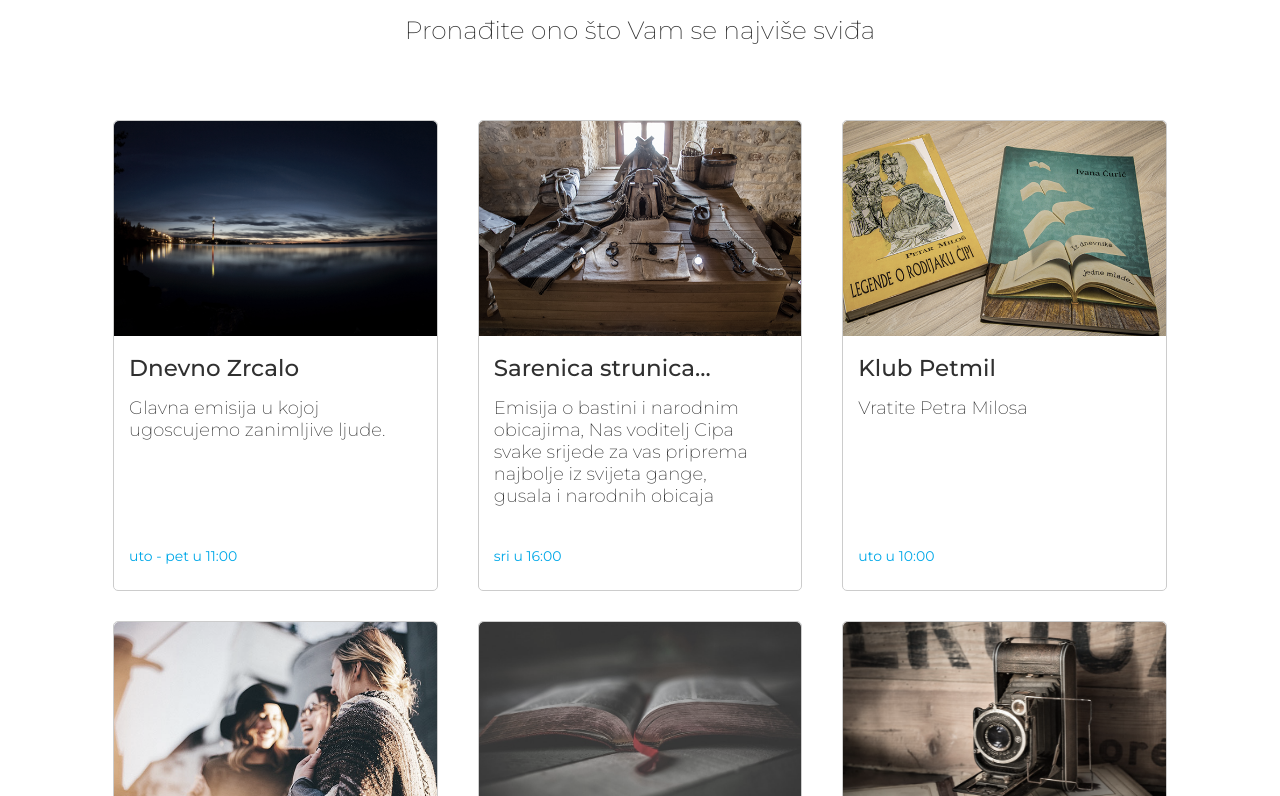
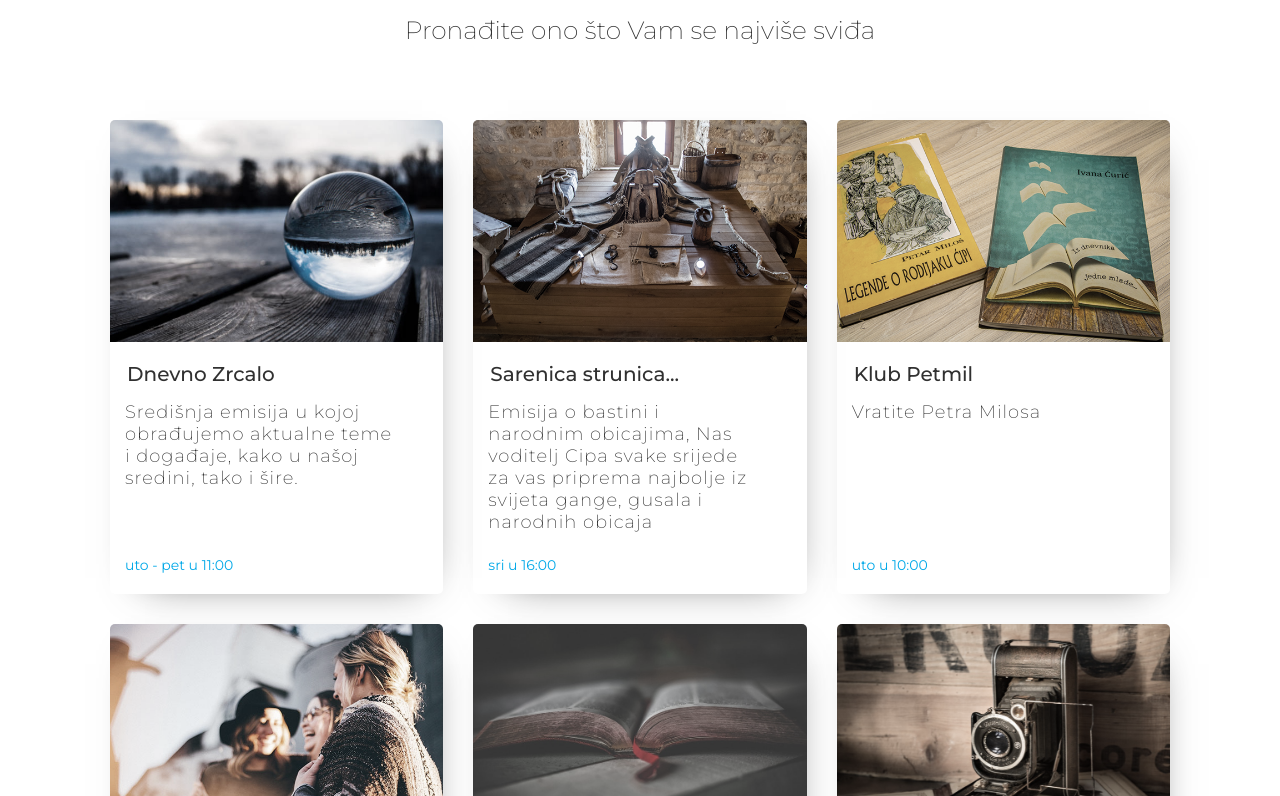
Before and after one commit to MilicTG/radio-tg, a React (Create React App) app: page / in a window 1280 px wide. Shown: the part 924-1720 px from the top of the page. Built offline with nearby package versions, Linux system fonts and the light colour scheme; no server answers.

Commit message:
Need better cards

```diff
--- a/src/components/showCard/showCard.style.js
+++ b/src/components/showCard/showCard.style.js
@@ -3,48 +3,55 @@ import { theme } from '../../styles/theme';
 import { device } from '../../styles/responsive';
 
 export const cardContainer = styled.div`
-   width: 100%;
-   padding-bottom: 2.5rem;
    margin: 0 auto;
    cursor: pointer;
-   border: 1px solid #ccc;
+   border: none;
    border-radius: 5px;
    transition: all 0.2s ease-in-out;
-   :hover {
-      border: 1.1px solid #777;
-   }
+   box-shadow: 7px 12px 40px -28px rgba(66, 66, 66, 1);
    a {
       text-decoration: none;
+   }
+   :hover {
+      box-shadow: 9px 12px 66px -31px rgba(66, 66, 66, 1);
    }
 `;
 
 export const cardTitle = styled.h2`
    color: ${theme.colorFont};
-   font-size: 2rem;
+   font-size: 1.8rem;
    font-weight: 500;
-   padding: 1.5rem 0 0 1.5rem;
+   padding: 1.7rem 0 0 1.7rem;
    @media ${device.deviceTablet} {
       font-size: 1.8rem;
    }
    @media ${device.deviceTabletLand} {
-      font-size: 2.1rem;
+      font-size: 1.8rem;
    }
    @media ${device.deviceDesktop} {
-      font-size: 2.3rem;
+      font-size: 2rem;
    }
 `;
 
 export const cardImg = styled.img`
    width: 100%;
+   height: 30%;
    border-radius: 5px 5px 0 0;
    filter: grayscale(50%);
+   background-repeat: no-repeat;
+   background-position: center;
+   background-size: cover;
+   :hover {
+      transform: scale3d(0.2);
+   }
 `;
 
 export const cardDesc = styled.p`
    color: ${theme.colorFont};
+   width: 90%;
    font-size: 1.4rem;
+   letter-spacing: 1px;
    height: 15rem;
-   width: 90%;
    padding: 1.5rem;
    font-weight: 300;
    text-align: start;
@@ -63,7 +70,7 @@ export const cardDesc = styled.p`
 export const cardTime = styled.p`
    color: ${theme.colorSecondary};
    font-size: 1.2rem;
-   padding: 1.5rem 0 0 1.5rem;
+   padding: 2rem 0 2rem 1.5rem;
 
    @media ${device.deviceTablet} {
       font-size: 1.2rem;
--- a/src/data/showData.js
+++ b/src/data/showData.js
@@ -1,8 +1,9 @@
 export const dnevnoZrcalo = {
    id: 'showOne',
    showName: 'Dnevno Zrcalo',
-   showPic: require('../assets/img-zrcalo.jpg'),
-   showDesc: 'Glavna emisija u kojoj ugoscujemo zanimljive ljude. ',
+   showPic: require('../assets/img-zrcalo-small.jpg'),
+   showDesc:
+      'Središnja emisija u kojoj obrađujemo aktualne teme i događaje, kako u našoj sredini, tako i šire. ',
    showTime: 'uto - pet  u 11:00',
 };
 
--- a/src/pages/indexPage/index.style.js
+++ b/src/pages/indexPage/index.style.js
@@ -4,14 +4,14 @@ import { theme } from '../../styles/theme';
 
 export const cardSectionContainer = styled.section`
    width: 100%;
-   padding: 0 0.3rem 5rem 0.3rem;
+   padding: 0 0 7rem 0;
    display: grid;
    grid-template-columns: 1fr;
    grid-row-gap: 3rem;
 
    @media ${device.deviceTablet} {
       grid-template-columns: 1fr 1fr;
-      grid-column-gap: 1.5rem;
+      grid-column-gap: 2rem;
    }
    @media ${device.deviceTabletLand} {
       grid-template-columns: 1fr 1fr;
@@ -19,7 +19,7 @@ export const cardSectionContainer = styled.section`
    }
    @media ${device.deviceDesktop} {
       grid-template-columns: 1fr 1fr 1fr;
-      grid-column-gap: 4rem;
+      grid-column-gap: 3rem;
    }
 `;
 
```
Also changed, not shown: src/assets/img-zrcalo-large.jpg (added), src/assets/img-zrcalo-small.jpg (added).
